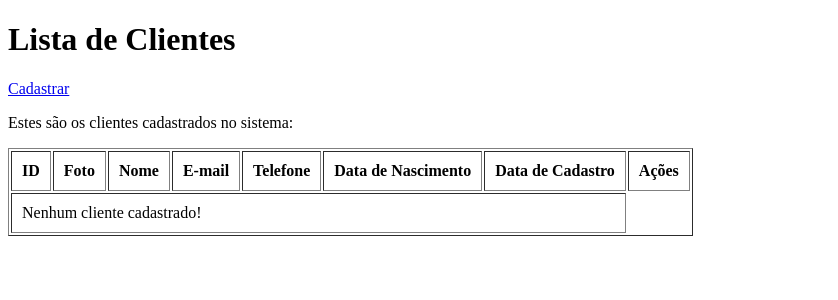
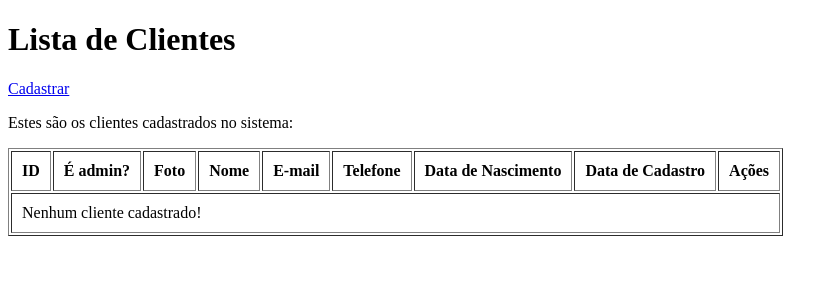
Before and after one commit to maleixorm/php-projeto, a PHP site: page /clientes.php in a window 1280 px wide. Shown: the top 300 px of the page, without its empty margins (0-838 px from the left). Run offline with PHP 8.4, Linux system fonts and the light colour scheme; data that the repository does not hold is empty; a stand-in replaces the project's code that opens the database connection.

Commit message:
add o campo admin na visualização dos usuários do sistema

```diff
--- a/clientes.php
+++ b/clientes.php
@@ -19,6 +19,7 @@
     <table border="1" cellpadding="10">
         <thead>
             <th>ID</th>
+            <th>É admin?</th>
             <th>Foto</th>
             <th>Nome</th>
             <th>E-mail</th>
@@ -30,7 +31,7 @@
         <tbody>
             <?php if($num_clientes == 0) { ?>
                 <tr>
-                    <td colspan="7">Nenhum cliente cadastrado!</td>
+                    <td colspan="9">Nenhum cliente cadastrado!</td>
                 </tr>
             <?php } else {
                 while($cliente = $query_clientes->fetch_assoc()) {
@@ -51,6 +52,7 @@
                 ?>
                 <tr>
                     <td><?= $cliente['id'] ?></td>
+                    <td><?php if($cliente['admin']) echo "Sim"; else echo "Não"; ?></td>
                     <td><img src="<?= $cliente['foto'] ?>" width="50"></td>
                     <td><?= $cliente['nome'] ?></td>
                     <td><?= $cliente['email'] ?></td>
```
